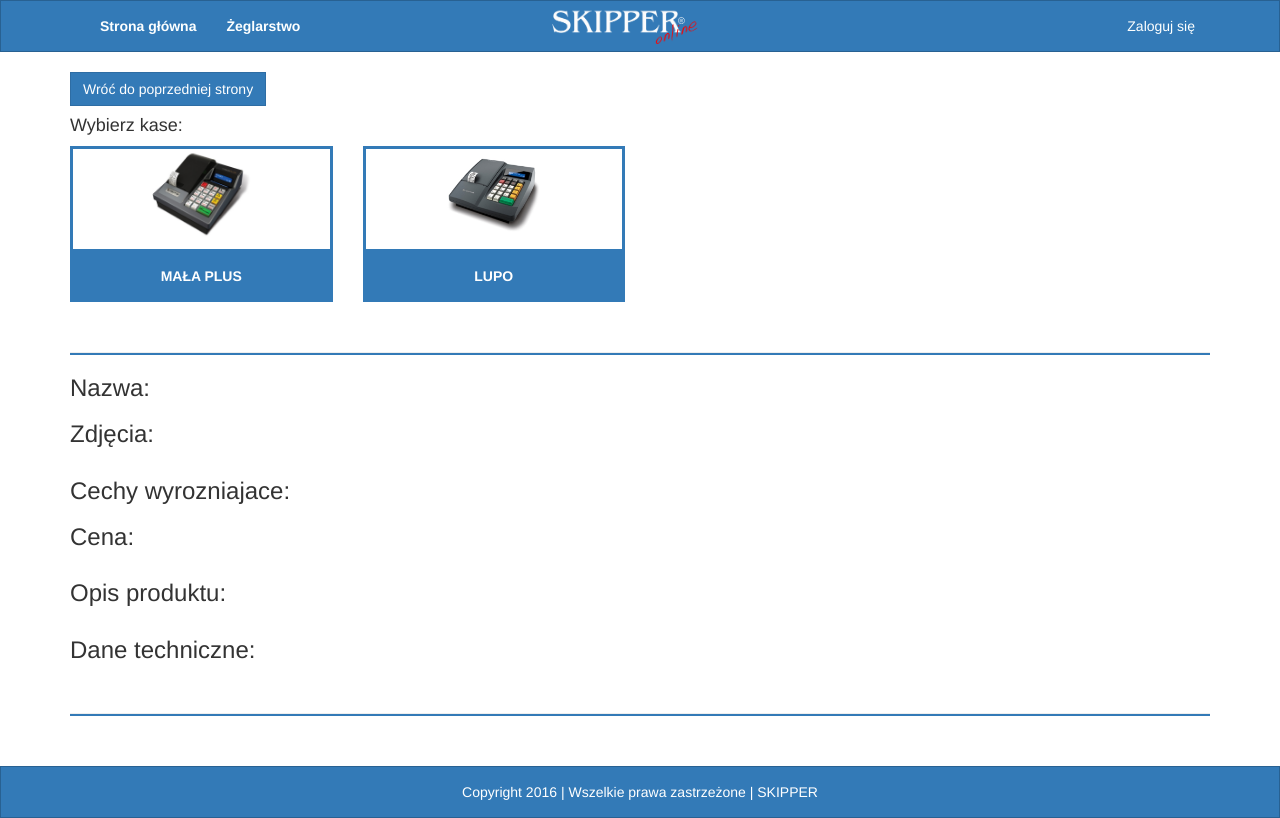
After one commit to Qula/skipper, a PHP site: page /kasy.php in a window 1280 px wide. The commit adds this page. Run offline with PHP 8.4, Linux system fonts and the light colour scheme.

Commit message:
kasy wstep

```diff
--- a/css/stylesheet.css
+++ b/css/stylesheet.css
@@ -170,3 +170,12 @@ footer > .navbar {
     height: 35px;
     /*margin-left: 5px;*/
 }
+
+#kasy {
+    margin-top: 20px;
+    font-size: 20px;
+}
+#kasy a {
+    text-decoration: none
+    ;
+}
--- a/footer.php
+++ b/footer.php
@@ -27,6 +27,8 @@
     <script src="js/view.js"></script>
     <script src="js/ajax-mail.js"></script>
 
+    <script src="js/kasy.js"></script>
+
 </body>
 <footer>
     <nav class="navbar navbar-default ">
--- /dev/null
+++ b/js/kasy.js
@@ -0,0 +1,139 @@
+$(function() {
+
+
+    console.log("Kasy");
+
+    var malaPlus = {
+        nazwa: "Mała Plus",
+        zdjecia: [
+            "kdpic/Mala_Plus.jpg"
+        ],
+        cechy : [
+            "Zgrabna, energonomiczna obudowa",
+            "Baza towarów: 3 000 towarów",
+            "Dwa kody dla każdego towaru (kod porządkowy oraz kod kreskowy)"
+        ],
+        cena: "999 zł (netto)",
+        opis: "Kasa fiskalna MAŁA PLUS (rozbudowana wersja kasy MAŁA) - to zaawansowany technologicznie produkt, przeznaczony dla niewielkich punktów sprzedaży. Nowoczesny design, sprawdzona, poparta wieloletnim doświadczeniem ergonomia, oraz zastosowanie podzespołów najwyższej jakości sprawią, że zarówno początkujący jak i wieloletni użytkownik kas fiskalnych znajdzie w nich to, czego obecnie można wymagać od urządzeń fiskalnych. Dzięki kompaktowym wymiarom kasa nie zabierze dużo miejsca na – często ograniczonej – powierzchni stanowiska sprzedaży.",
+        dane: "Tutaj beda dane"
+    };
+    var lupo = {
+        nazwa: "Lupo",
+        zdjecia: [
+            "kdpic/Lupo_1.jpg",
+            "kdpic/Lupo_2.jpg",
+            "kdpic/Lupo_3.jpg"
+        ],
+        cechy : [
+            "Zgrabna, energonomiczna obudowa",
+            "klawiszy funkcyjnych 4x2 poziomy) do zaprogramowania towarów szybkiej sprzedaży lub dostępnych w menu funkcji",
+            "Baza towarów: 3 000 towarów"
+        ],
+        cena: "1090 zł (netto)",
+        opis: "Kasa współpracuje z komputerem, pozwala na podłączenie czytnika kodów kreskowych, elektronicznej wagi kalkulacyjnej czy terminala płatniczego. Steruje szufladą na pieniądze.",
+        dane: "Dane lupo"
+    };
+    $(".head-desc").on("click", function() {
+        var kasa = $(this).attr("data-kasa");
+//        console.log((malaPlus.zdjecia).length);
+
+
+        if($("#kNazwa + span").length){
+            clean();
+        }
+        if(kasa == "lupo"){
+            showDetails(lupo);
+        }else if(kasa == "malaPlus"){
+            showDetails(malaPlus);
+        }
+       // showDetails(window["lupo"]);
+        //$("#kNazwa").attr("src", haxsrc).removeClass("hidden").after("<img src='"+lupo.zdjecia[0]+"' class='img-responsive'>");
+        //$("#kNazwa + img").remove();
+        //$("#kZdjecia").after("<img src='"+kasa.zdjecia[0]+"' class='img-responsive'>");
+        //$("#kCechy").after();
+        //$("#kCena").after();
+        //$("#kOpis").after();
+        //$("#kDane").after();
+    });
+var html;
+    function showDetails(kasa){
+        $("#kNazwa").after("<span>"+kasa.nazwa+"</span>");
+        html = "";
+        for( var zdj in kasa.zdjecia){
+            if(kasa.zdjecia.hasOwnProperty(zdj)){
+                html += "<img src='"+kasa.zdjecia[zdj]+"' class='col-md-4 img-responsive'>";
+            }
+        }
+        $("#kZdjecia").after(html);
+        html = "<ul class='custom-bullet list-unstyled'>";
+        for( var key in kasa.cechy){
+            if(kasa.cechy.hasOwnProperty(key)){
+                html += "<li><i class='glyphicon glyphicon-chevron-right'></i> "+kasa.cechy[key]+"</li>";
+            }
+        }
+        $("#kCechy").after(html + "</ul>");
+        $("#kCena").after("<p>"+kasa.cena+"</p>");
+        $("#kOpis").after("<p>"+kasa.opis+"</p>");
+        $("#kDane").after("<table class='table table-hover'><thead>            <tr>            <th>Firstname</th>            <th>Lastname</th>            <th>Email</th>            </tr> </thead>            <tbody>            <tr> <td>John</td> <td>Doe</td>            <td>john@example.com</td>        </tr>        <tr>        <td>Mary</td>        <td>Moe</td>        <td>mary@example.com</td>        </tr>        <tr>        <td>July</td>        <td>Dooley</td>        <td>july@example.com</td>        </tr>        </tbody></table>");
+    }
+    function clean (){
+        $("#kNazwa + span").remove();
+        $("#kZdjecia").nextAll().remove();
+        $("#kCechy + ul").remove();
+        $("#kCena + p").remove();
+        $("#kOpis + p").remove();
+        $("#kDane + table").remove();
+    }
+
+    //<ul class="custom-bullet list-unstyled ">
+    //    <li><i class="glyphicon glyphicon-chevron-right"></i> komputerów stacjonarnych</li>
+    //<li><i class="glyphicon glyphicon-chevron-right"></i> laptopów</li>
+    //<li><i class="glyphicon glyphicon-chevron-right"></i> kas i drukarek fiskalnych</li>
+    //<li><i class="glyphicon glyphicon-chevron-right"></i> odzyskujemy dane</li>
+    //<li><i class="glyphicon glyphicon-chevron-right"></i> usuwamy szkodliwe oprogramowanie (wirusy, trojany, spam)</li>
+    //<li><i class="glyphicon glyphicon-chevron-right"></i> instalujemy oprogramowanie (windows, sterowniki, anty-virus, open office itp.)</li>
+    //<li><i class="glyphicon glyphicon-chevron-right"></i> budujemy i konfigurujemy sieci komputerowe</li>
+    //<li> oraz wiele innych.</li>
+    //</ul>
+    //
+    //
+
+    //var form = $('#ajax-contact');
+    //var formMessages = $('#form-messages');
+    //
+    //$(form).submit(function(e) {
+    //    e.preventDefault();
+    //
+    //    var formData = $(form).serialize();
+    //
+    //    $.ajax({
+    //        type: 'POST',
+    //        url: $(form).attr('action'),
+    //        data: formData
+    //    })
+    //        .done(function(response) {
+    //            $(formMessages).removeClass('error');
+    //            $(formMessages).addClass('success');
+    //
+    //            $(formMessages).text(response);
+    //
+    //            $('#name').val('');
+    //            $('#email').val('');
+    //            $('#telephone').val('');
+    //            $('#message').val('');
+    //            grecaptcha.reset();
+    //        })
+    //        .fail(function(data) {
+    //            $(formMessages).removeClass('success');
+    //            $(formMessages).addClass('error');
+    //
+    //            if (data.responseText !== '') {
+    //                $(formMessages).text(data.responseText);
+    //            } else {
+    //                $(formMessages).text('Oops! Napotkano bład i Twoja widomość nie zostanie wysłana.');
+    //            }
+    //        });
+    //
+    //});
+
+});
--- /dev/null
+++ b/kasy.php
@@ -0,0 +1,62 @@
+<?php include 'header.php' ?>
+
+<div class="container">
+    <button type="button" class="btn btn-primary" onclick="goBack()">Wróć do poprzedniej strony</button>
+
+    <h4>Wybierz kase:</h4>
+    <div class="row">
+        <div class="col-lg-3 col-md-3 col-sm-3 col-xs-6">
+            <div class="col-md-12 head-desc" data-kasa="malaPlus">
+                <img src="kdpic/Mala_Plus.jpg" class="img-responsive" alt="">
+                <div class="head-name">
+                    <p>Mała Plus</p>
+                </div>
+            </div>
+        </div>
+
+        <div class="col-lg-3 col-md-3 col-sm-3 col-xs-6">
+            <div class="col-md-12 head-desc"  data-kasa="lupo">
+                <img src="kdpic/Lupo_1.JPG" class="img-responsive" alt="">
+                <div class="head-name">
+                    <p>LUPO</p>
+                </div>
+            </div>
+        </div>
+
+
+    </div>
+    <hr>
+    <div class="row opis-kas">
+        <div class="col-lg-12">
+            <h3 id="kNazwa">Nazwa: </h3>
+            <h3 id="kZdjecia">Zdjęcia: </h3>
+        </div>
+    </div>
+
+    <div class="row opis-kas">
+        <div class="col-lg-12">
+            <h3 id="kCechy">Cechy wyrozniajace: </h3>
+            <h3 id="kCena">Cena: </h3>
+        </div>
+    </div>
+
+    <div class="row opis-kas">
+        <div class="col-lg-12">
+            <h3 id="kOpis">Opis produktu: </h3>
+
+        </div>
+    </div>
+
+    <div class="row opis-kas">
+        <div class="col-lg-12">
+            <h3 id="kDane">Dane techniczne: </h3>
+        </div>
+    </div>
+
+
+
+    <hr>
+</div>
+
+
+<?php include 'footer.php'?>
```
Also changed, not shown: sklep.php (+13 -4 lines), kdpic/Lupo_1.JPG (added), kdpic/Lupo_2.jpg (added), kdpic/Lupo_3.jpg (added), kdpic/Mala_Plus.jpg (added), pic/drukarki_fiskalne.jpg (added), pic/kasy_fiskalne.jpg (added).
